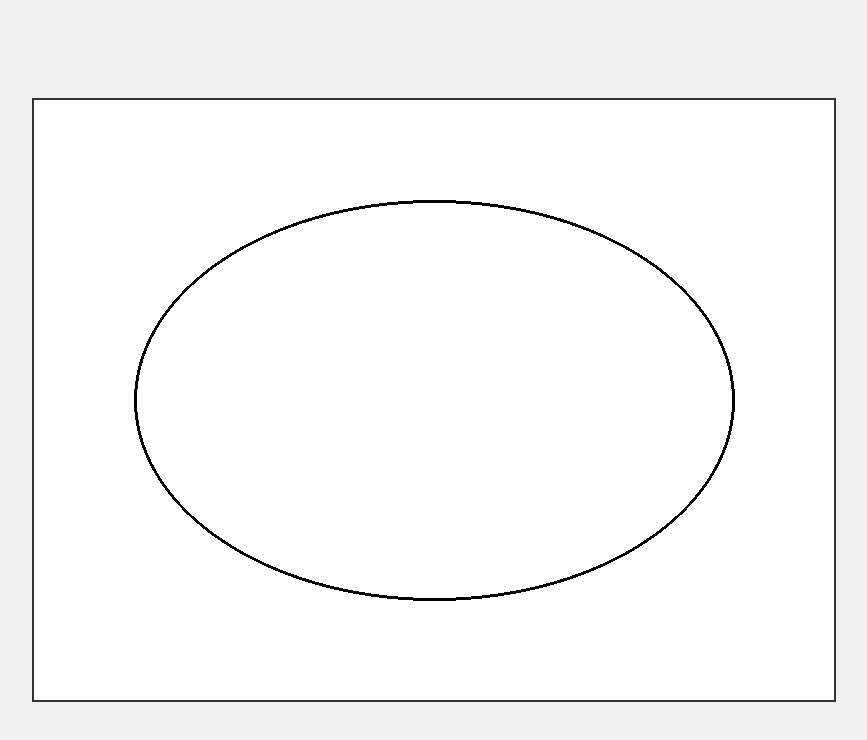
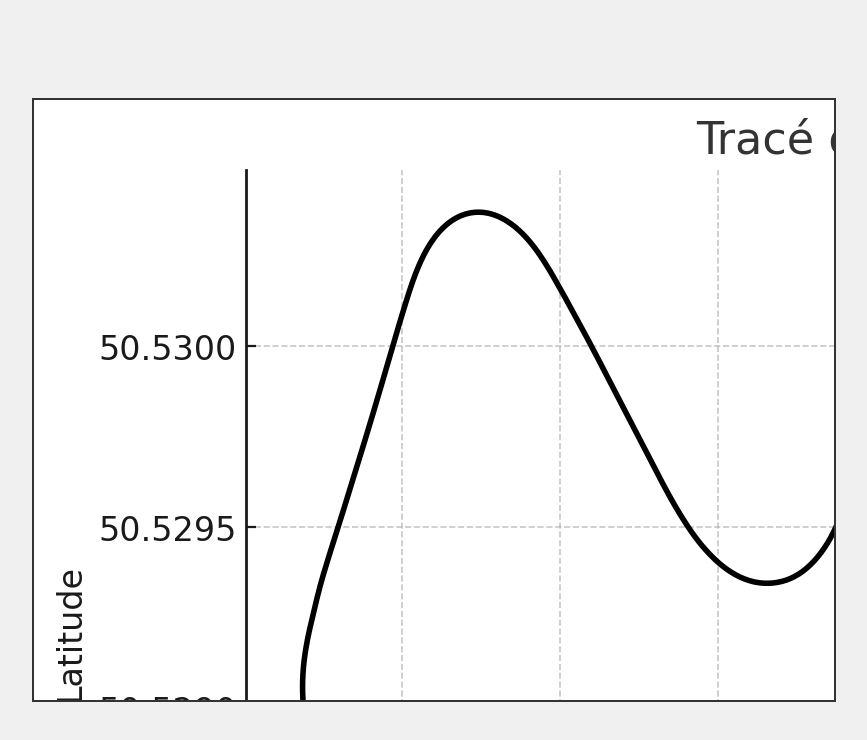
Before and after one commit to Olihen23/circuitmap, a plain HTML site: page index.html in a window 1280 px wide. Shown: the whole page, without its empty margins (206-1073 px from the left). Drawn offline with Linux system fonts and the light colour scheme.

Commit message:
Update index.html

```diff
--- a/index.html
+++ b/index.html
@@ -25,7 +25,7 @@
     const ctx = canvas.getContext('2d');
 
     const image = new Image();
-    image.src = 'circuit_fictif.png';
+    image.src = 'circuit_trace.png';
     image.onload = () => {
       ctx.drawImage(image, 0, 0);
     };
```
